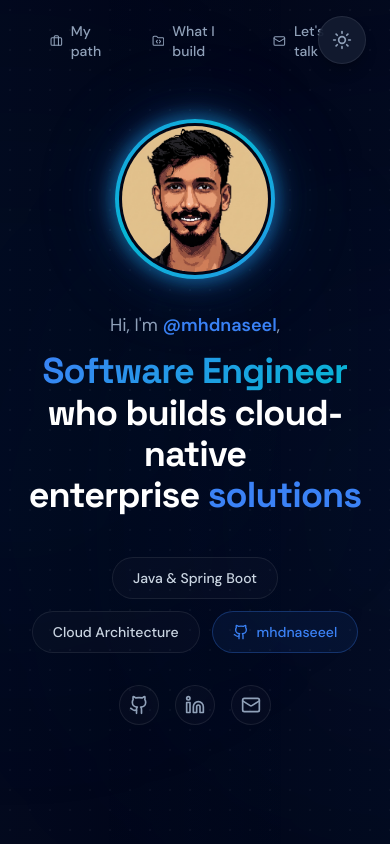
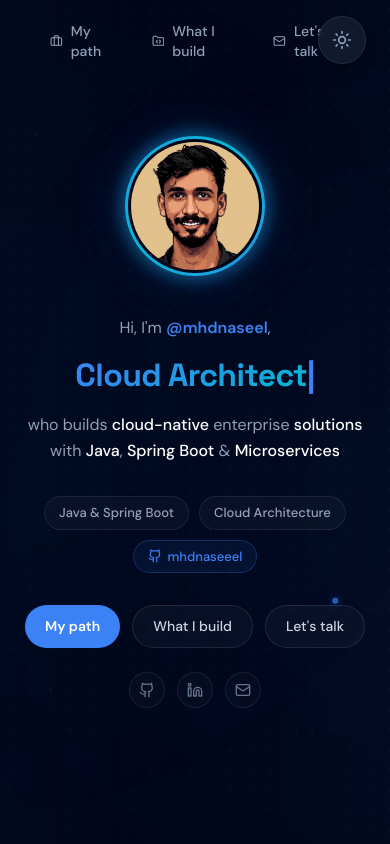
Before and after one commit to mhdnaseeel/mhdnaseeel, a React (Vite) app: page / in a window 390 px wide. Shown: the top 844 px of the page. Built offline with nearby package versions, Linux system fonts and the light colour scheme.

Commit message:
feat: overhaul hero section with dynamic typing animation and animated background symbols

```diff
--- a/src/components/Hero.jsx
+++ b/src/components/Hero.jsx
@@ -1,22 +1,99 @@
-import { ArrowRight, Github, Linkedin, Mail } from 'lucide-react';
-import { motion } from 'framer-motion';
+import { useState, useEffect } from 'react';
+import { Github, Linkedin, Mail } from 'lucide-react';
+import { motion, AnimatePresence } from 'framer-motion';
 import TinyMovingDot from './TinyMovingDot';
 
+const roles = ['Software Engineer', 'Cloud Architect', 'Backend Developer', 'Problem Solver'];
+
+// Floating tech symbols scattered around the hero
+const floatingSymbols = [
+    { char: '✦', x: '8%', y: '15%', delay: 0, size: '14px', opacity: 0.15 },
+    { char: '+', x: '85%', y: '12%', delay: 0.5, size: '18px', opacity: 0.12 },
+    { char: '·', x: '92%', y: '45%', delay: 1, size: '24px', opacity: 0.15 },
+    { char: '0', x: '5%', y: '70%', delay: 1.5, size: '12px', opacity: 0.08 },
+    { char: '1', x: '12%', y: '80%', delay: 2, size: '12px', opacity: 0.08 },
+    { char: '✦', x: '90%', y: '75%', delay: 0.8, size: '12px', opacity: 0.12 },
+    { char: '+', x: '15%', y: '40%', delay: 1.2, size: '14px', opacity: 0.1 },
+    { char: '·', x: '80%', y: '30%', delay: 0.3, size: '20px', opacity: 0.1 },
+    { char: '{ }', x: '75%', y: '85%', delay: 1.8, size: '13px', opacity: 0.08 },
+    { char: '//', x: '20%', y: '25%', delay: 0.7, size: '13px', opacity: 0.07 },
+];
+
 const Hero = () => {
+    const [currentRole, setCurrentRole] = useState(0);
+    const [displayText, setDisplayText] = useState('');
+    const [isDeleting, setIsDeleting] = useState(false);
+    const [showCursor, setShowCursor] = useState(true);
+
+    // Typing animation effect
+    useEffect(() => {
+        const currentFullText = roles[currentRole];
+        let timeout;
+
+        if (!isDeleting && displayText === currentFullText) {
+            // Pause at full text, then start deleting
+            timeout = setTimeout(() => setIsDeleting(true), 2000);
+        } else if (isDeleting && displayText === '') {
+            // Move to next role
+            setIsDeleting(false);
+            setCurrentRole((prev) => (prev + 1) % roles.length);
+        } else if (isDeleting) {
+            timeout = setTimeout(() => {
+                setDisplayText(currentFullText.substring(0, displayText.length - 1));
+            }, 40);
+        } else {
+            timeout = setTimeout(() => {
+                setDisplayText(currentFullText.substring(0, displayText.length + 1));
+            }, 80);
+        }
+
+        return () => clearTimeout(timeout);
+    }, [displayText, isDeleting, currentRole]);
+
+    // Blinking cursor
+    useEffect(() => {
+        const cursorInterval = setInterval(() => setShowCursor(prev => !prev), 530);
+        return () => clearInterval(cursorInterval);
+    }, []);
+
     return (
         <section id="hero" className="min-h-screen flex items-center justify-center relative overflow-hidden bg-dot-pattern">
             <TinyMovingDot />
-            {/* Ambient background blurs - pulsing ambient blobs */}
+
+            {/* Ambient background blurs */}
             <div className="absolute top-1/4 left-1/3 w-[600px] h-[600px] bg-primary/[0.06] rounded-full blur-[150px] pointer-events-none animate-hero-glow"></div>
             <div className="absolute bottom-1/4 right-1/3 w-[500px] h-[500px] bg-accent/[0.04] rounded-full blur-[150px] pointer-events-none animate-hero-glow-reverse"></div>
 
-            <div className="max-w-3xl mx-auto px-6 py-20 text-center relative z-10">
-                {/* Profile Photo - Large Circle with Glow Ring */}
+            {/* Floating tech symbols */}
+            {floatingSymbols.map((sym, i) => (
+                <motion.span
+                    key={i}
+                    className="absolute pointer-events-none font-mono select-none text-slate-400"
+                    style={{ left: sym.x, top: sym.y, fontSize: sym.size, opacity: 0 }}
+                    animate={{
+                        opacity: [0, sym.opacity, sym.opacity, 0],
+                        y: [0, -8, 8, 0],
+                    }}
+                    transition={{
+                        duration: 6,
+                        delay: sym.delay,
+                        repeat: Infinity,
+                        ease: 'easeInOut',
+                    }}
+                >
+                    {sym.char}
+                </motion.span>
+            ))}
+
+            {/* Main hero content - two-column on desktop */}
+            <div className="max-w-6xl mx-auto px-6 py-20 relative z-10 flex flex-col md:flex-row items-center gap-10 md:gap-16">
+
+                {/* Left: Avatar */}
                 <motion.div
                     initial={{ opacity: 0, scale: 0.8 }}
                     animate={{ opacity: 1, scale: 1 }}
                     transition={{ duration: 0.7, ease: 'easeOut' }}
-                    className="flex justify-center mb-8"
+                    className="flex-shrink-0"
                 >
                     <div className="hero-avatar-wrapper">
                         <div className="hero-avatar-ring">
@@ -31,65 +108,100 @@ const Hero = () => {
                     </div>
                 </motion.div>
 
+                {/* Right: Text content */}
+                <div className="text-center md:text-left">
                     <motion.p
                         initial={{ opacity: 0, y: 20 }}
                         animate={{ opacity: 1, y: 0 }}
                         transition={{ duration: 0.6, delay: 0.2 }}
-                    className="text-slate-400 text-lg mb-3"
+                        className="text-slate-400 text-base sm:text-lg mb-4"
                     >
                         Hi, I'm <span className="text-primary font-semibold">@mhdnaseel</span>,
                     </motion.p>
 
+                    {/* Main heading with typing animation */}
                     <motion.h1
                         initial={{ opacity: 0, y: 20 }}
                         animate={{ opacity: 1, y: 0 }}
                         transition={{ duration: 0.6, delay: 0.3 }}
-                    className="text-4xl sm:text-5xl md:text-6xl font-bold text-white leading-[1.15] tracking-tight"
+                        className="hero-heading"
                     >
-                    <span className="text-gradient">Software Engineer</span>
-                    <br />
-                    who builds <span className="text-white">cloud-native</span>
-                    <br />
-                    enterprise <span className="text-primary">solutions</span>
+                        <span className="text-gradient">{displayText}</span>
+                        <span className={`text-primary ${showCursor ? 'opacity-100' : 'opacity-0'}`} style={{ transition: 'opacity 0.1s' }}>|</span>
                     </motion.h1>
 
+                    {/* Subtitle */}
+                    <motion.p
+                        initial={{ opacity: 0, y: 20 }}
+                        animate={{ opacity: 1, y: 0 }}
+                        transition={{ duration: 0.6, delay: 0.4 }}
+                        className="text-slate-400 text-base sm:text-lg mt-4 max-w-xl leading-relaxed"
+                    >
+                        who builds <span className="text-white font-medium">cloud-native</span> enterprise{' '}
+                        <span className="text-white font-medium">solutions</span> with{' '}
+                        <span className="text-white font-medium">Java</span>,{' '}
+                        <span className="text-white font-medium">Spring Boot</span> &{' '}
+                        <span className="text-white font-medium">Microservices</span>
+                    </motion.p>
+
+                    {/* Floating pill tags */}
                     <motion.div
                         initial={{ opacity: 0, y: 20 }}
                         animate={{ opacity: 1, y: 0 }}
                         transition={{ duration: 0.6, delay: 0.5 }}
-                    className="flex flex-wrap gap-3 justify-center mt-10"
+                        className="flex flex-wrap gap-2.5 justify-center md:justify-start mt-8"
                     >
-                    <span className="px-5 py-2.5 rounded-full border border-white/[0.08] bg-white/[0.02] text-slate-300 text-sm font-medium">
+                        <span className="hero-pill">
                             Java & Spring Boot
                         </span>
-                    <span className="px-5 py-2.5 rounded-full border border-white/[0.08] bg-white/[0.02] text-slate-300 text-sm font-medium">
+                        <span className="hero-pill">
                             Cloud Architecture
                         </span>
-                    <span className="px-5 py-2.5 rounded-full border border-primary/30 bg-primary/[0.08] text-primary text-sm font-medium flex items-center gap-2">
-                        <Github className="w-4 h-4" />
+                        <span className="hero-pill hero-pill-accent">
+                            <Github className="w-3.5 h-3.5" />
                             mhdnaseeel
                         </span>
                     </motion.div>
 
+                    {/* CTA Buttons */}
                     <motion.div
                         initial={{ opacity: 0, y: 20 }}
                         animate={{ opacity: 1, y: 0 }}
                         transition={{ duration: 0.6, delay: 0.6 }}
-                    className="flex gap-4 justify-center mt-8"
+                        className="flex flex-wrap gap-3 justify-center md:justify-start mt-8"
+                    >
+                        <a href="#experience" className="hero-btn-primary">
+                            My path
+                        </a>
+                        <a href="#projects" className="hero-btn-secondary">
+                            What I build
+                        </a>
+                        <a href="#contact" className="hero-btn-secondary">
+                            Let's talk
+                        </a>
+                    </motion.div>
+
+                    {/* Social icons */}
+                    <motion.div
+                        initial={{ opacity: 0, y: 20 }}
+                        animate={{ opacity: 1, y: 0 }}
+                        transition={{ duration: 0.6, delay: 0.7 }}
+                        className="flex gap-3 justify-center md:justify-start mt-6"
                     >
                         <a href="https://github.com/mhdnaseeel" target="_blank" rel="noopener noreferrer"
-                       className="w-10 h-10 rounded-full border border-white/[0.08] bg-white/[0.02] flex items-center justify-center text-slate-400 hover:text-white hover:border-white/20 transition-all">
-                        <Github className="w-5 h-5" />
+                           className="hero-social-icon">
+                            <Github className="w-4 h-4" />
                         </a>
                         <a href="https://linkedin.com/in/mhdnaseel" target="_blank" rel="noopener noreferrer"
-                       className="w-10 h-10 rounded-full border border-white/[0.08] bg-white/[0.02] flex items-center justify-center text-slate-400 hover:text-white hover:border-white/20 transition-all">
-                        <Linkedin className="w-5 h-5" />
+                           className="hero-social-icon">
+                            <Linkedin className="w-4 h-4" />
                         </a>
                         <a href="mailto:mhdnaseel521@gmail.com"
-                       className="w-10 h-10 rounded-full border border-white/[0.08] bg-white/[0.02] flex items-center justify-center text-slate-400 hover:text-white hover:border-white/20 transition-all">
-                        <Mail className="w-5 h-5" />
+                           className="hero-social-icon">
+                            <Mail className="w-4 h-4" />
                         </a>
                     </motion.div>
+                </div>
             </div>
         </section>
     );
--- a/src/index.css
+++ b/src/index.css
@@ -223,7 +223,28 @@ html.light footer {
 html.light .bg-primary\/\[0\.06\] { background: rgba(59, 130, 246, 0.04) !important; }
 html.light .bg-accent\/\[0\.04\] { background: rgba(6, 182, 212, 0.03) !important; }
 
-/* ===== Hero Avatar Styles ===== */
+/* ===== Hero Section Styles ===== */
+
+/* Hero heading — properly sized like santifer.io */
+.hero-heading {
+  font-family: var(--font-heading);
+  font-size: 2rem;
+  font-weight: 700;
+  color: #fff;
+  line-height: 1.2;
+  letter-spacing: -0.02em;
+  min-height: 2.5rem;
+}
+
+@media (min-width: 640px) {
+  .hero-heading { font-size: 2.5rem; min-height: 3.125rem; }
+}
+
+@media (min-width: 768px) {
+  .hero-heading { font-size: 3rem; min-height: 3.75rem; }
+}
+
+/* Hero avatar */
 .hero-avatar-wrapper {
   position: relative;
   display: flex;
@@ -233,17 +254,17 @@ html.light .bg-accent\/\[0\.04\] { background: rgba(6, 182, 212, 0.03) !importan
 
 .hero-avatar-ring {
   position: relative;
-  width: 160px;
-  height: 160px;
+  width: 140px;
+  height: 140px;
   border-radius: 50%;
-  padding: 4px;
+  padding: 3px;
   background: linear-gradient(135deg, var(--color-primary), var(--color-accent), var(--color-primary));
   background-size: 200% 200%;
   animation: avatar-ring-rotate 4s ease-in-out infinite;
   box-shadow:
-    0 0 30px rgba(59, 130, 246, 0.3),
-    0 0 60px rgba(59, 130, 246, 0.15),
-    0 0 100px rgba(6, 182, 212, 0.1);
+    0 0 25px rgba(59, 130, 246, 0.25),
+    0 0 50px rgba(59, 130, 246, 0.12),
+    0 0 80px rgba(6, 182, 212, 0.08);
 }
 
 .hero-avatar-ring::before {
@@ -254,7 +275,7 @@ html.light .bg-accent\/\[0\.04\] { background: rgba(6, 182, 212, 0.03) !importan
   background: linear-gradient(135deg, var(--color-primary), var(--color-accent), var(--color-primary));
   background-size: 200% 200%;
   animation: avatar-ring-rotate 4s ease-in-out infinite;
-  opacity: 0.4;
+  opacity: 0.35;
   filter: blur(8px);
   z-index: -1;
 }
@@ -277,43 +298,156 @@ html.light .bg-accent\/\[0\.04\] { background: rgba(6, 182, 212, 0.03) !importan
   display: block;
 }
 
-/* Responsive avatar sizing */
 @media (min-width: 640px) {
-  .hero-avatar-ring {
-    width: 180px;
-    height: 180px;
-  }
+  .hero-avatar-ring { width: 160px; height: 160px; }
 }
 
 @media (min-width: 768px) {
-  .hero-avatar-ring {
-    width: 200px;
-    height: 200px;
-    padding: 5px;
-  }
+  .hero-avatar-ring { width: 200px; height: 200px; padding: 4px; }
 }
 
-/* Light mode avatar adjustments */
-html.light .hero-avatar-inner {
-  background: var(--color-bg-light);
+/* Hero pill tags (floating skill badges) */
+.hero-pill {
+  display: inline-flex;
+  align-items: center;
+  gap: 0.375rem;
+  padding: 0.375rem 0.875rem;
+  border-radius: 9999px;
+  border: 1px solid rgba(255, 255, 255, 0.08);
+  background: rgba(255, 255, 255, 0.03);
+  color: #94a3b8;
+  font-size: 0.8125rem;
+  font-weight: 500;
+  transition: all 0.3s ease;
+  white-space: nowrap;
 }
 
-html.light .hero-avatar-ring {
-  box-shadow:
-    0 0 30px rgba(59, 130, 246, 0.2),
-    0 0 60px rgba(59, 130, 246, 0.1);
+.hero-pill:hover {
+  border-color: rgba(255, 255, 255, 0.15);
+  background: rgba(255, 255, 255, 0.06);
+  color: #e2e8f0;
 }
 
-@keyframes avatar-ring-rotate {
-  0%, 100% {
-    background-position: 0% 50%;
-  }
-  50% {
-    background-position: 100% 50%;
-  }
+.hero-pill-accent {
+  border-color: rgba(59, 130, 246, 0.25);
+  background: rgba(59, 130, 246, 0.08);
+  color: var(--color-primary);
 }
 
-/* Custom Animations */
+.hero-pill-accent:hover {
+  border-color: rgba(59, 130, 246, 0.4);
+  background: rgba(59, 130, 246, 0.14);
+  color: var(--color-primary);
+}
+
+/* Hero CTA buttons */
+.hero-btn-primary {
+  display: inline-flex;
+  align-items: center;
+  gap: 0.5rem;
+  padding: 0.625rem 1.25rem;
+  border-radius: 9999px;
+  background: var(--color-primary);
+  color: #fff;
+  font-size: 0.875rem;
+  font-weight: 600;
+  transition: all 0.3s ease;
+  text-decoration: none;
+}
+
+.hero-btn-primary:hover {
+  background: #2563eb;
+  box-shadow: 0 0 20px rgba(59, 130, 246, 0.35);
+  transform: translateY(-1px);
+}
+
+.hero-btn-secondary {
+  display: inline-flex;
+  align-items: center;
+  gap: 0.5rem;
+  padding: 0.625rem 1.25rem;
+  border-radius: 9999px;
+  border: 1px solid rgba(255, 255, 255, 0.1);
+  background: rgba(255, 255, 255, 0.03);
+  color: #cbd5e1;
+  font-size: 0.875rem;
+  font-weight: 500;
+  transition: all 0.3s ease;
+  text-decoration: none;
+}
+
+.hero-btn-secondary:hover {
+  border-color: rgba(255, 255, 255, 0.2);
+  background: rgba(255, 255, 255, 0.06);
+  color: #fff;
+  transform: translateY(-1px);
+}
+
+/* Hero social icons */
+.hero-social-icon {
+  width: 2.25rem;
+  height: 2.25rem;
+  border-radius: 50%;
+  border: 1px solid rgba(255, 255, 255, 0.08);
+  background: rgba(255, 255, 255, 0.02);
+  display: flex;
+  align-items: center;
+  justify-content: center;
+  color: #64748b;
+  transition: all 0.3s ease;
+  text-decoration: none;
+}
+
+.hero-social-icon:hover {
+  border-color: rgba(255, 255, 255, 0.2);
+  color: #fff;
+  background: rgba(255, 255, 255, 0.06);
+  transform: translateY(-1px);
+}
+
+/* ===== Light mode hero adjustments ===== */
+html.light .hero-heading { color: #0f172a; }
+html.light .hero-avatar-inner { background: var(--color-bg-light); }
+html.light .hero-avatar-ring {
+  box-shadow: 0 0 25px rgba(59, 130, 246, 0.15), 0 0 50px rgba(59, 130, 246, 0.08);
+}
+html.light .hero-pill {
+  border-color: rgba(0, 0, 0, 0.08);
+  background: rgba(0, 0, 0, 0.03);
+  color: #475569;
+}
+html.light .hero-pill:hover {
+  border-color: rgba(0, 0, 0, 0.15);
+  background: rgba(0, 0, 0, 0.06);
+  color: #1e293b;
+}
+html.light .hero-btn-secondary {
+  border-color: rgba(0, 0, 0, 0.1);
+  background: rgba(0, 0, 0, 0.03);
+  color: #475569;
+}
+html.light .hero-btn-secondary:hover {
+  border-color: rgba(0, 0, 0, 0.2);
+  background: rgba(0, 0, 0, 0.06);
+  color: #0f172a;
+}
+html.light .hero-social-icon {
+  border-color: rgba(0, 0, 0, 0.08);
+  background: rgba(0, 0, 0, 0.02);
+  color: #94a3b8;
+}
+html.light .hero-social-icon:hover {
+  border-color: rgba(0, 0, 0, 0.2);
+  color: #0f172a;
+  background: rgba(0, 0, 0, 0.05);
+}
+
+/* ===== Animations ===== */
+@keyframes avatar-ring-rotate {
+  0%, 100% { background-position: 0% 50%; }
+  50% { background-position: 100% 50%; }
+}
+
 @keyframes hero-glow {
   0%, 100% {
     opacity: 0.6;
@@ -324,9 +458,11 @@ html.light .hero-avatar-ring {
     transform: scale(1.12);
   }
 }
+
 .animate-hero-glow {
   animation: hero-glow 8s ease-in-out infinite;
 }
+
 .animate-hero-glow-reverse {
   animation: hero-glow 11s ease-in-out infinite reverse;
 }
```
Lines whose indentation alone changed are shown as unchanged.
